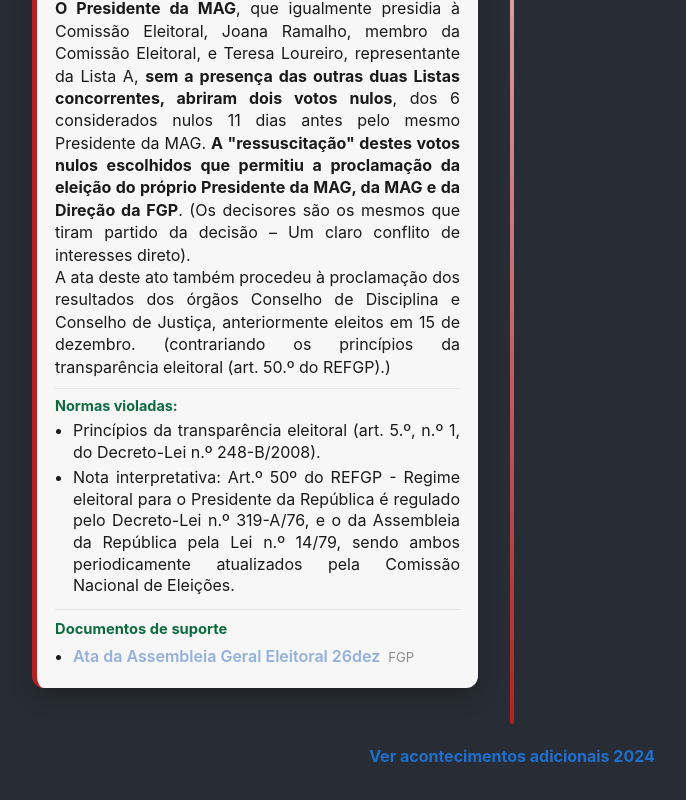
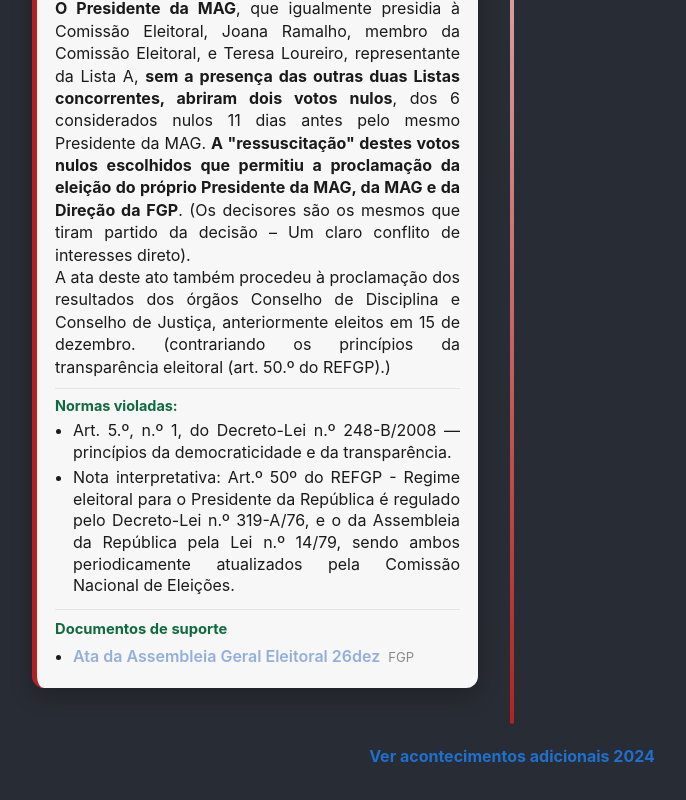
Before and after one commit to ginasticaPT/site, a React (Create React App) app: page /site/timeline/2024 in a window 1280 px wide. Shown: the part 1972-2772 px from the top of the page, without its empty margins (128-814 px from the left). Built offline with nearby package versions, Linux system fonts and the light colour scheme; the HTML template or start-up script is replaced by a standard one.

Commit message:
Update Timeline2024.js

```diff
--- a/src/pages/Timeline2024.js
+++ b/src/pages/Timeline2024.js
@@ -58,7 +58,7 @@
         'A ata deste ato também procedeu à proclamação dos resultados dos órgãos Conselho de Disciplina e Conselho de Justiça, anteriormente eleitos em 15 de dezembro. (contrariando os princípios da transparência eleitoral (art. 50.º do REFGP).)',
       ],
       rules: [
-        'Princípios da transparência eleitoral (art. 5.º, n.º 1, do Decreto-Lei n.º 248-B/2008).',
+        'Art. 5.º, n.º 1, do Decreto-Lei n.º 248-B/2008 — princípios da democraticidade e da transparência.',
         'Nota interpretativa: Art.º 50º do REFGP - Regime eleitoral para o Presidente da República é regulado pelo Decreto-Lei n.º 319-A/76, e o da Assembleia da República pela Lei n.º 14/79, sendo ambos periodicamente atualizados pela Comissão Nacional de Eleições.'
       ],
       tone: 'negative',
```
